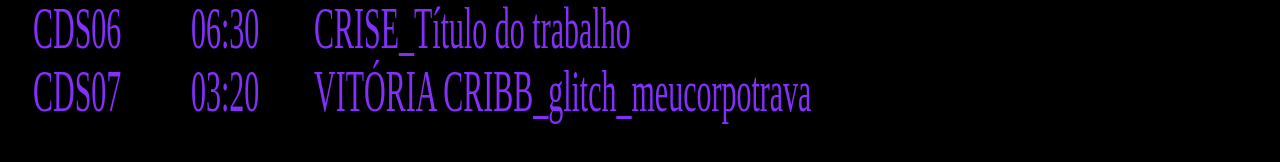
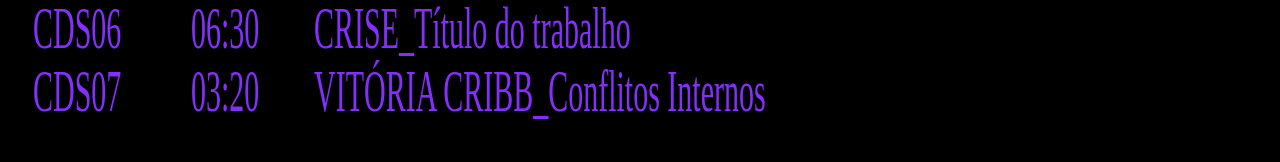
Before and after one commit to Comeco-de-Seculo/comeco-de-seculo.github.io, a Next.js app: page / in a window 1280 px wide. Shown: the part 552-714 px from the top of the page. Built offline with nearby package versions, Linux system fonts and the light colour scheme; a web font is replaced by a local one.

Commit message:
Update content.js

```diff
--- a/content.js
+++ b/content.js
@@ -52,9 +52,9 @@ const content = ({
     {
       index: 'CDS07',
       length: '03:20',
-      title: 'VITÓRIA CRIBB_glitch_meucorpotrava',
-      video: 'static/media/VC_GMCT.mp4',
-      thumb: 'static/media/VC_GMCT.png'
+      title: 'VITÓRIA CRIBB_Conflitos Internos',
+      video: 'static/media/VC_CI.mp4',
+      thumb: 'static/media/VC_CI.png'
     },
   ]
 })
```
